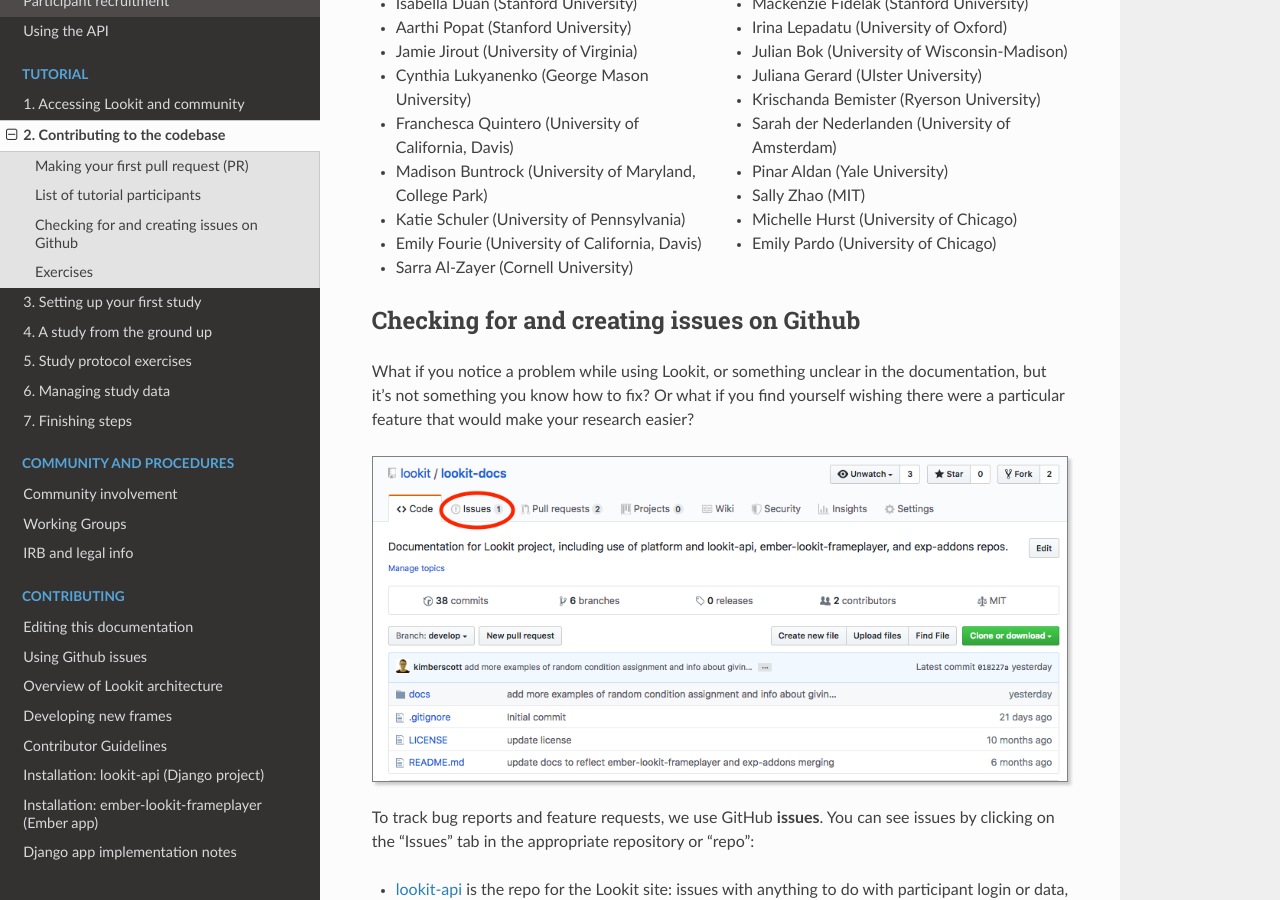
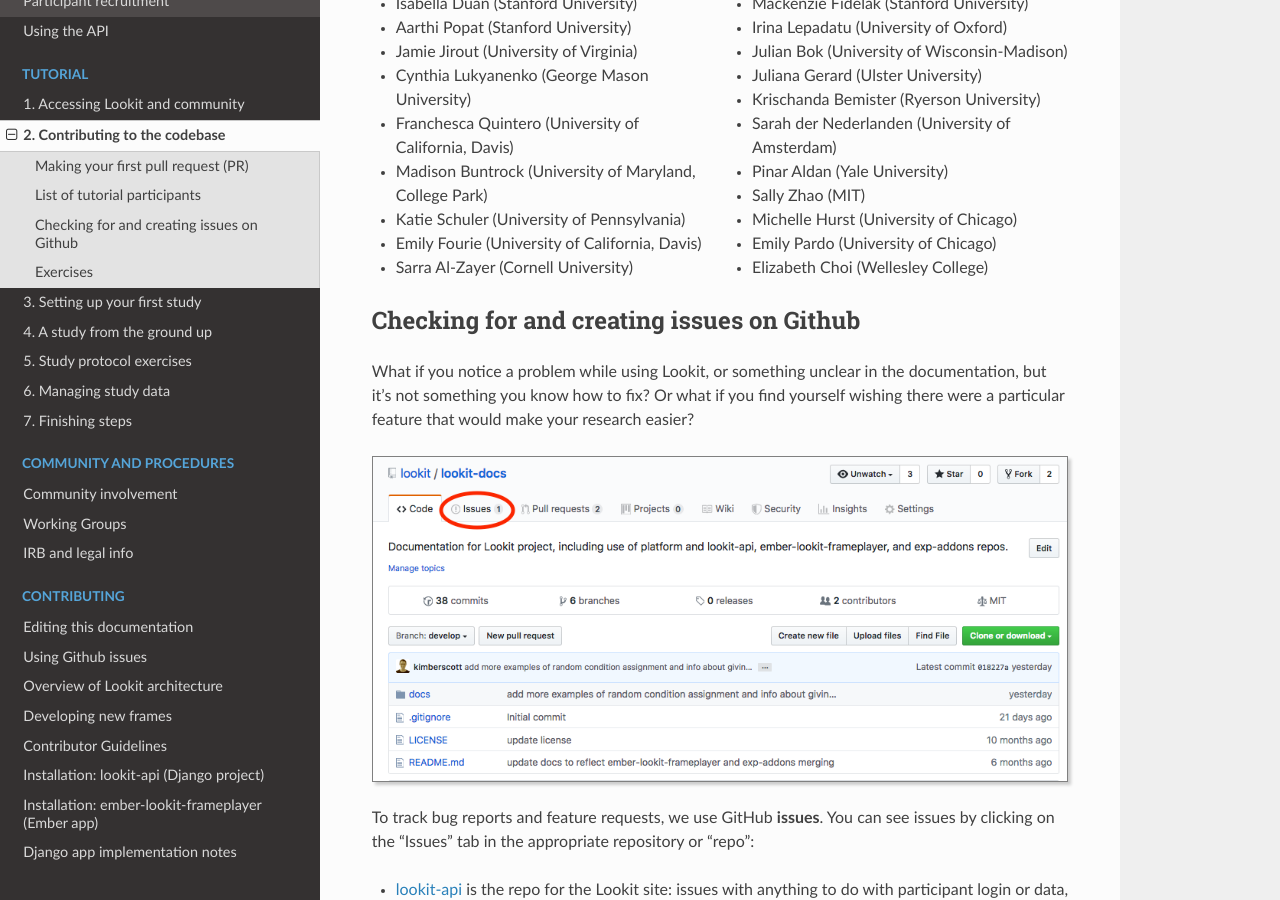
Before and after one commit to lookit/lookit-docs, a Sphinx documentation site: the page built from docs/source/tutorial-contributing.rst, in a window 1280 px wide and 900 px high, scrolled down 6657 px. Built offline with Sphinx 7.4.7 and the Read the Docs theme 2.0.0, drawn with Linux system fonts in a browser that asks for light colours.

Commit message:
Add tutorial participant to list

```diff
--- a/docs/source/tutorial-contributing.rst
+++ b/docs/source/tutorial-contributing.rst
@@ -241,6 +241,7 @@
 - Sally Zhao (MIT)
 - Michelle Hurst (University of Chicago)
 - Emily Pardo (University of Chicago)
+- Elizabeth Choi (Wellesley College)
 
 
 Checking for and creating issues on Github
```
